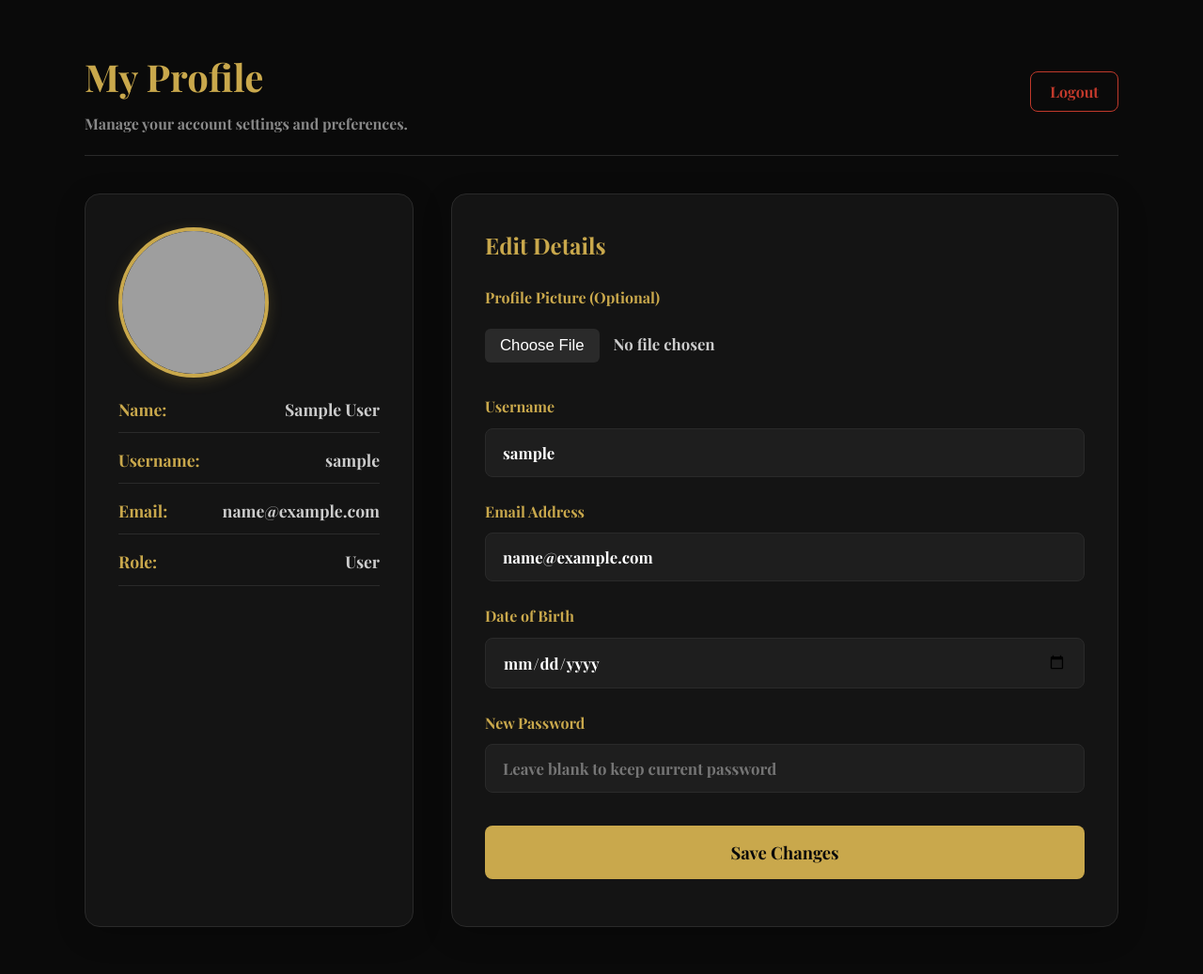
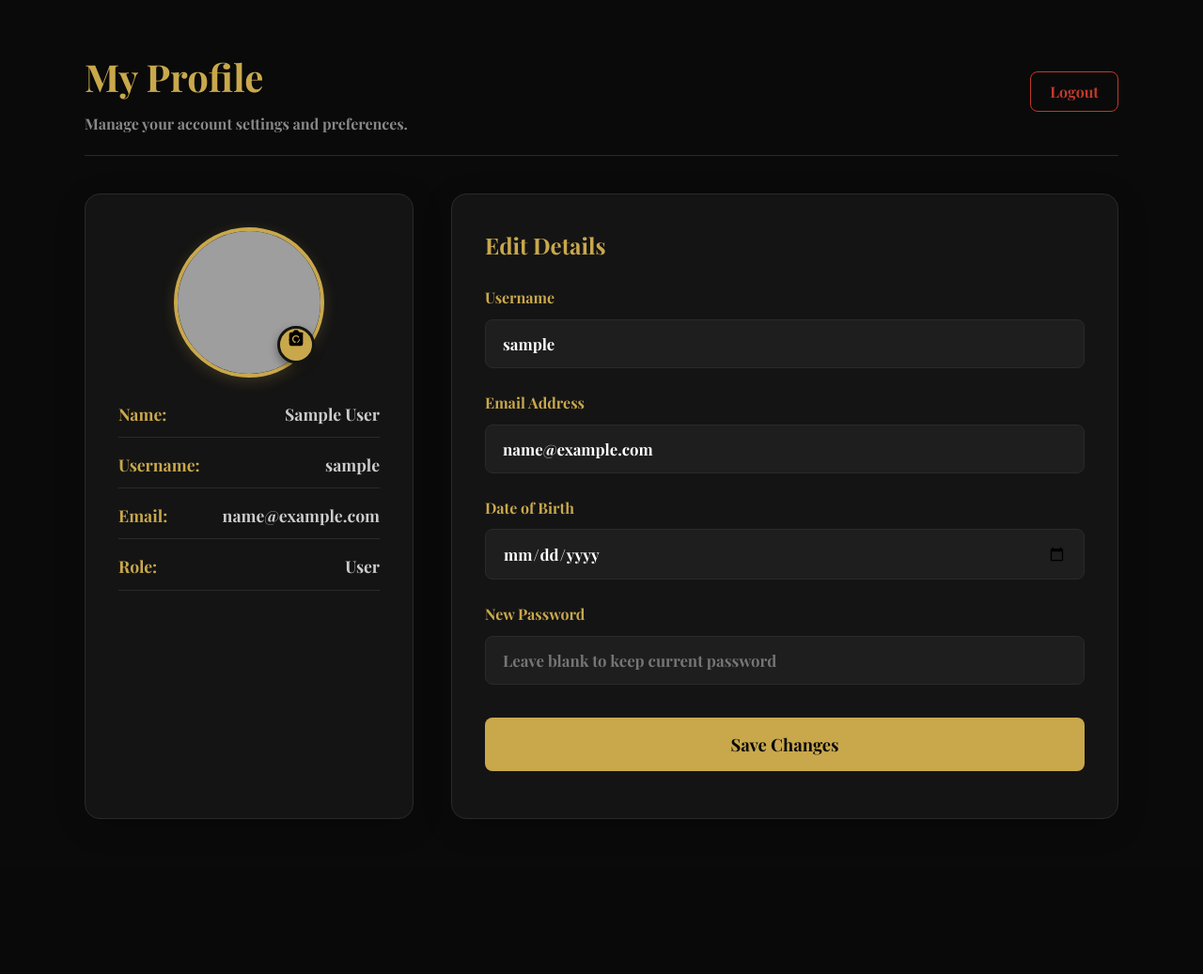
Before and after one commit to Asmaa6777/WEB, a Django app: page /accounts/profile/ in a window 1280 px wide. Shown: the part 69-1106 px from the top of the page at 94% size. After the commit the page ends 941 px from the top, so only its background shows below. Run offline with Django 5.2, Linux system fonts and the light colour scheme; the visitor is signed in with stand-in values (Sample User, id 1); some web fonts are replaced; grey boxes are pictures that could not be loaded.

Commit message:
enhance user profile css

```diff
--- a/accounts/templates/accounts/user-profile.html
+++ b/accounts/templates/accounts/user-profile.html
@@ -26,11 +26,28 @@
       <a href="{% url 'logout' %}" class="btn-logout">Logout</a>
     </div>
 
+    <form id="profileForm" method="POST" action="{% url 'profile' %}" enctype="multipart/form-data">
+      {% csrf_token %}
+
       <div class="profile-grid">
+
         <section class="profile-card">
           <div class="avatar-wrapper">
-          <img src="https://ui-avatars.com/api/?name={{ user.username }}&background=c9a84c&color=0a0a0a&size=150&font-size=0.4" alt="Profile avatar" />
+            <div class="avatar-container">
+              <img id="avatarPreview" src="https://ui-avatars.com/api/?name={{ user.username }}&background=c9a84c&color=0a0a0a&size=150&font-size=0.4" alt="Profile avatar" />
+
+              <input type="file" id="avatarInput" name="avatar" accept="image/*" onchange="previewImage(event)" />
+
+              <label for="avatarInput" class="camera-icon" title="Change Profile Picture">
+                <svg xmlns="http://www.w3.org/2000/svg" viewBox="0 0 24 24" fill="black">
+                  <path d="M12 15a3 3 0 100-6 3 3 0 000 6z" />
+                  <path fill-rule="evenodd" d="M19.916 4.626a.75.75 0 01.208 1.04l-9 13.5a.75.75 0 01-1.154.114l-6-6a.75.75 0 011.06-1.06l5.353 5.353 8.493-12.74a.75.75 0 011.04-.207z" clip-rule="evenodd" />
+                  <path d="M4 6.5A2.5 2.5 0 016.5 4h1.096a1.5 1.5 0 001.341-.806l.3-0.6A2.5 2.5 0 0111.474 1.5h1.052a2.5 2.5 0 012.237 1.094l.3 0.6a1.5 1.5 0 001.341.806H17.5A2.5 2.5 0 0120 6.5v11A2.5 2.5 0 0117.5 20H6.5A2.5 2.5 0 014 17.5v-11zM12 16.5a4.5 4.5 0 100-9 4.5 4.5 0 000 9z" />
+                </svg>
+              </label>
             </div>
+          </div>
+
           <div class="user-info">
             <p>Name: <span>{{ user.first_name }} {{ user.last_name }}</span></p>
             <p>Username: <span>{{ user.username }}</span></p>
@@ -41,12 +58,6 @@
 
         <section class="profile-card">
           <h2 style="margin-top: 0; color: var(--gold); font-family: 'Playfair Display', serif;">Edit Details</h2>
-
-        <form id="profileForm" method="POST" action="{% url 'profile' %}" enctype="multipart/form-data">
-          {% csrf_token %}
-
-          <label for="avatarInput">Profile Picture (Optional)</label>
-          <input type="file" id="avatarInput" name="avatar" accept="image/*" />
 
           <label for="profileUsername">Username</label>
           <input type="text" id="profileUsername" name="username" value="{{ user.username }}" required />
@@ -65,15 +76,29 @@
           <div style="margin-top: 15px; text-align: center;">
               {% if messages %}
                   {% for message in messages %}
-                      <span style="color: {% if message.tags == 'success' %}#4CAF50{% else %}var(--danger){% endif %}; font-weight: bold; font-family: 'Lato', sans-serif;">
+                      <span style="color: {% if message.tags == 'success' %}#4CAF50{% else %}var(--danger){% endif %}; font-weight: bold;">
                           {{ message }}
                       </span>
                   {% endfor %}
               {% endif %}
           </div>
+        </section>
+
+      </div>
     </form>
-      </section>
-    </div>
   </main>
+
+  <script>
+    function previewImage(event) {
+      const reader = new FileReader();
+      reader.onload = function() {
+        const output = document.getElementById('avatarPreview');
+        output.src = reader.result;
+      };
+      if(event.target.files[0]) {
+        reader.readAsDataURL(event.target.files[0]);
+      }
+    }
+  </script>
 </body>
 </html>
--- a/static/css/style.css
+++ b/static/css/style.css
@@ -904,18 +904,99 @@ fieldset {
   box-shadow: 0 8px 32px rgba(0, 0, 0, 0.2);
 }
 
+/* --- Avatar Styling with Camera Icon --- */
 .avatar-wrapper {
   text-align: center;
-  margin-bottom: 20px;
+  margin-bottom: 25px;
+  display: flex;
+  justify-content: center;
 }
 
-.avatar-wrapper img {
+.avatar-container {
+  position: relative;
   width: 160px;
   height: 160px;
+}
+
+.avatar-container img {
+  width: 100%;
+  height: 100%;
   border-radius: 50%;
   border: 4px solid var(--gold);
   object-fit: cover;
   box-shadow: 0 4px 15px rgba(201, 168, 76, 0.2);
+  transition: opacity 0.3s ease;
+}
+
+/* زرار رفع الملف الأصلي المخفي */
+#avatarInput {
+  display: none;
+}
+
+/* تصميم أيقونة الكاميرا */
+.camera-icon {
+  position: absolute;
+  bottom: 5px;
+  right: 10px;
+  background-color: var(--gold);
+  color: var(--background);
+  width: 40px;
+  height: 40px;
+  border-radius: 50%;
+  display: flex;
+  align-items: center;
+  justify-content: center;
+  cursor: pointer;
+  border: 3px solid var(--surface);
+  transition: transform 0.2s, background-color 0.2s;
+  box-shadow: 0 4px 10px rgba(0, 0, 0, 0.4);
+}
+
+.camera-icon svg {
+  width: 22px;
+  height: 22px;
+}
+
+.camera-icon:hover {
+  transform: scale(1.1);
+  background-color: var(--gold-light);
+}
+
+
+/* ===========================
+   RESPONSIVE & MOBILE FIXES
+=========================== */
+@media (max-width: 850px) {
+  .profile-header {
+    flex-direction: column;
+    gap: 20px;
+    text-align: center;
+  }
+  .profile-grid {
+    grid-template-columns: 1fr;
+    gap: 25px;
+  }
+  .profile-card {
+    padding: 25px 20px;
+  }
+}
+
+/* إصلاح مشكلة تداخل الـ Navbar في الموبايل */
+@media (max-width: 640px) {
+  .navbar {
+    padding: 15px;
+    height: auto;
+    flex-direction: column;
+    gap: 15px;
+  }
+  .nav-links {
+    flex-wrap: wrap;
+    justify-content: center;
+    gap: 12px;
+  }
+  .search-wrapper {
+    width: 100%;
+  }
 }
 
 .user-info p {
@@ -1014,18 +1095,3 @@ input[type="file"]::file-selector-button:hover {
 .btn-save:hover {
   background-color: var(--gold-light);
 }
-
-@media (max-width: 850px) {
-  .profile-header {
-    flex-direction: column;
-    gap: 20px;
-    text-align: center;
-  }
-  .profile-grid {
-    grid-template-columns: 1fr;
-    gap: 25px;
-  }
-  .profile-card {
-    padding: 20px;
-  }
-}
```
Lines whose indentation alone changed are shown as unchanged.
